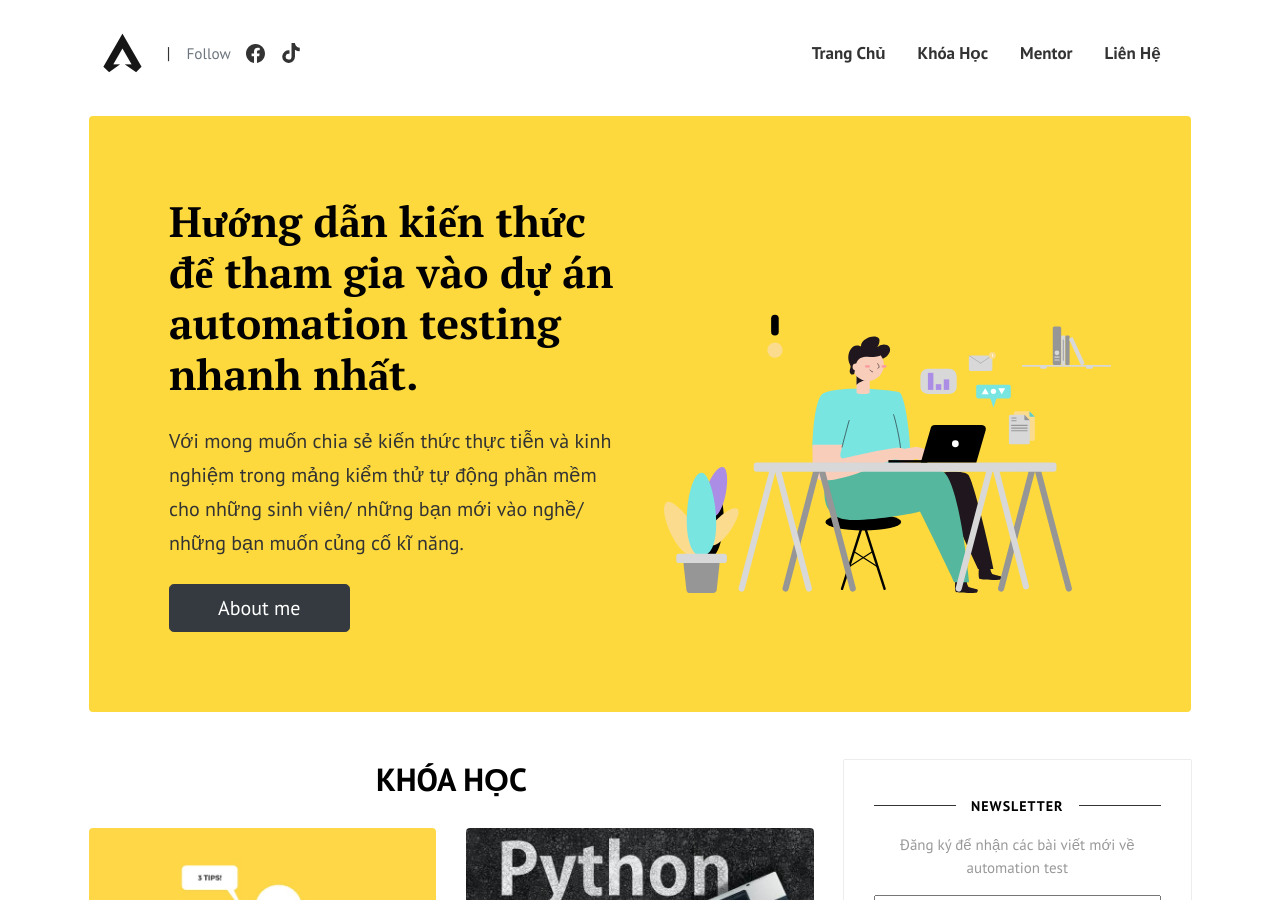
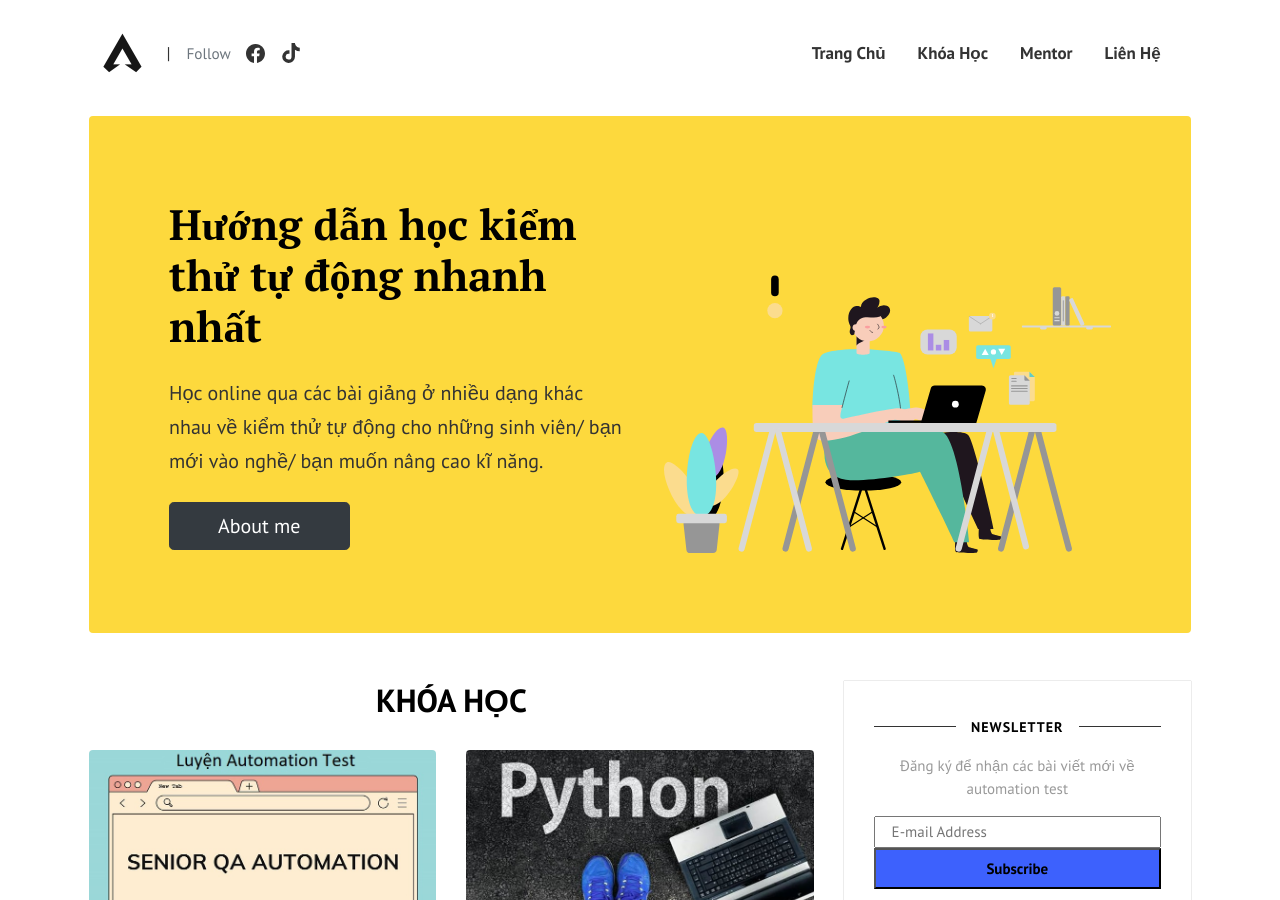
Before and after one commit to duykhanhrc/duykhanhrc.github.io, a Jekyll site: the page built from index.html, in a window 1280 px wide and 900 px high. Built offline with Jekyll 4.4.1, drawn with Linux system fonts in a browser that asks for light colours; the list of posts is cut into pages by our own code; comment, search, counter and statistics services are not loaded.

```diff
--- a/index.html
+++ b/index.html
@@ -10,8 +10,8 @@ background: '/img/bg-index.jpg'
 <div class="rounded mb-5 hero">
   <div class="row align-items-center justify-content-between">
     <div class="col-md-6">
-      <h1 class="font-weight-bold mb-4 serif-font">Hướng dẫn kiến thức để tham gia vào dự án automation testing nhanh nhất.</h1>
-      <p class="lead mb-4">Với mong muốn chia sẻ kiến thức thực tiễn và kinh nghiệm trong mảng kiểm thử tự động phần mềm cho những sinh viên/ những bạn mới vào nghề/ những bạn muốn củng cố kĩ năng.</p>
+      <h1 class="font-weight-bold mb-4 serif-font">Hướng dẫn học kiểm thử tự động nhanh nhất</h1>
+      <p class="lead mb-4">Học online qua các bài giảng ở nhiều dạng khác nhau về kiểm thử tự động cho những sinh viên/ bạn mới vào nghề/ bạn muốn nâng cao kĩ năng.</p>
       <a href="{{site.baseurl}}/about" class="btn btn-dark text-white px-5 btn-lg">About me</a>
     </div>
     <div class="col-md-6 text-right pl-0 pl-lg-4">
--- a/pages/contact.html
+++ b/pages/contact.html
@@ -6,7 +6,8 @@ comments: false
 ---
 
 <form action="https://formspree.io/{{site.email}}" method="POST">
-<p class="mb-4">Vui lòng gửi tin nhắn của bạn ở đây. Chúng tôi sẽ trả lời nhanh nhất có thể!</p>
+<p class="mb-4">Mọi thắc mắc trục trặc vui lòng liên hệ Facebook Page Senior Automation Test <a href="https://www.facebook.com/seniorautomationtest">https://www.facebook.com/seniorautomationtest</a></p>
+<p class="mb-4">Hoặc vui lòng gửi tin nhắn của bạn ở đây!</p>
 <div class="form-group row">
 <div class="col-md-6">
 <input class="form-control" type="text" name="name" placeholder="Tên*" required>
@@ -18,3 +19,4 @@ comments: false
 <textarea rows="8" class="form-control mb-3" name="message" placeholder="Nội dung*" required></textarea>
 <input class="btn btn-dark" type="submit" value="Gửi">
 </form>
+<p class="mb-4">Địa chỉ: Số 481 đường Cây Trâm, phường 8, quận Gò Vấp, TP.Hồ Chí Minh, Việt Nam</p>
```
Also changed, not shown: _courses/course001.md (+1 -1 lines), _posts/2020-10-26-introduction.md (added, +43 -0 lines), assets/images/qacareerpath1.jpg (added), assets/images/qacareerpath2.jpg (added), assets/images/seniorqa.jpg (added).
